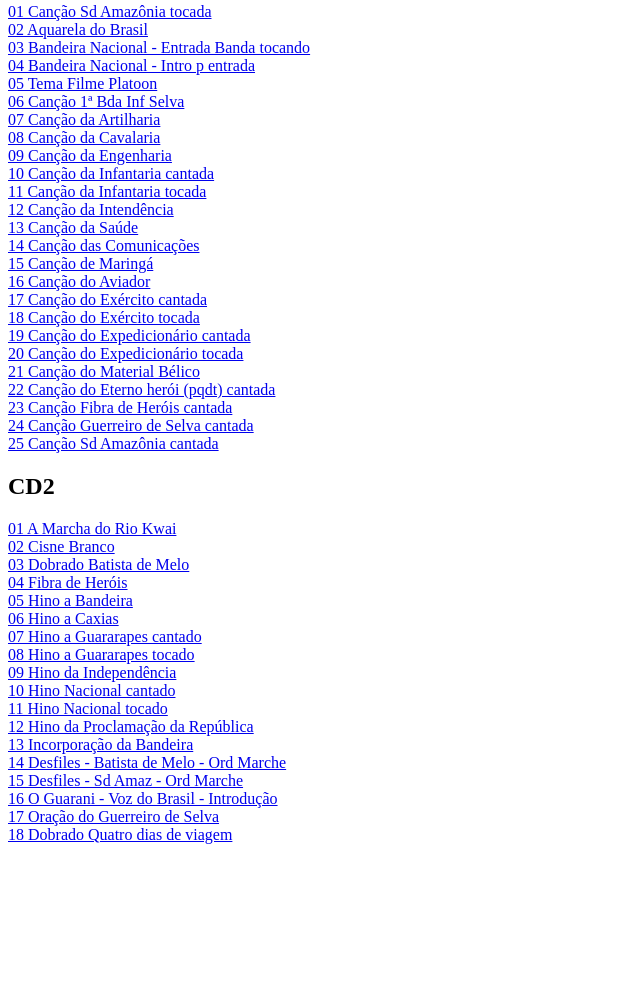
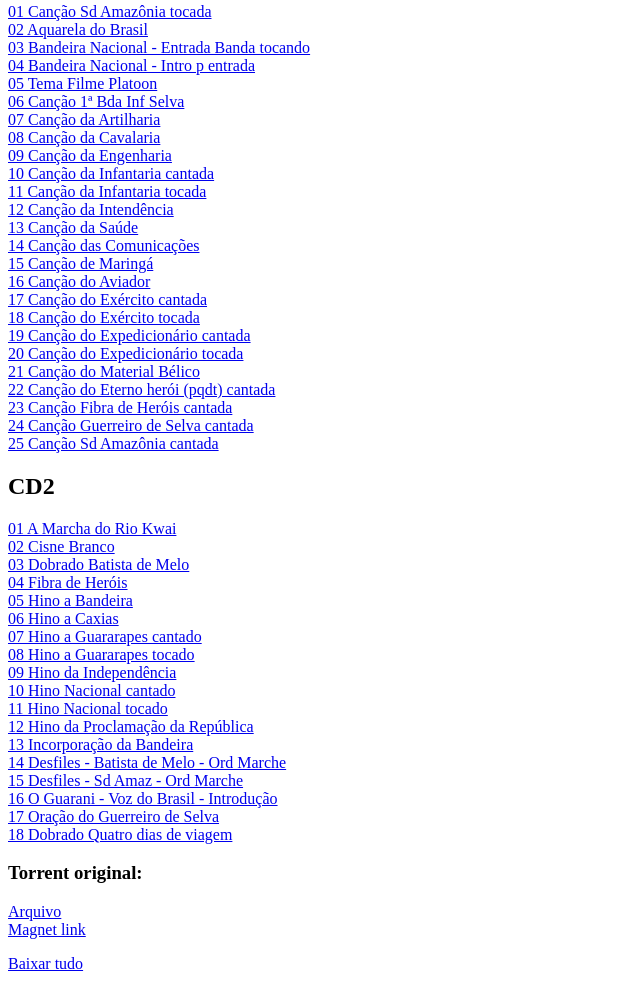
Before and after one commit to artfesg/dobrados, a plain HTML site: page index.html in a window 1280 px wide. Shown: the part 124-1113 px from the top of the page, without its empty margins (0-640 px from the left). Before the commit the page ends 984 px from the top, so only its background shows below. Drawn offline with Linux system fonts and the light colour scheme.

Commit message:
Update index.html

```diff
--- a/index.html
+++ b/index.html
@@ -52,4 +52,7 @@
         <a href="https://artfesg.github.io/dobrados/CD2/15 Desfiles - Sd Amaz - Ord Marche.mp3" target="_blank">15 Desfiles - Sd Amaz - Ord Marche</a><br>
         <a href="https://artfesg.github.io/dobrados/CD2/16 O Guarani - Voz do Brasil - Introdução.mp3" target="_blank">16 O Guarani - Voz do Brasil - Introdução</a><br>
         <a href="https://artfesg.github.io/dobrados/CD2/17 Oração do Guerreiro de Selva.mp3" target="_blank">17 Oração do Guerreiro de Selva</a><br>
-        <a href="https://artfesg.github.io/dobrados/CD2/18 Dobrado Quatro dias de viagem.mp3" target="_blank">18 Dobrado Quatro dias de viagem</a></p></p></body></html>
+        <a href="https://artfesg.github.io/dobrados/CD2/18 Dobrado Quatro dias de viagem.mp3" target="_blank">18 Dobrado Quatro dias de viagem</a></p></p>
+    <p><h3>Torrent original:</h3>
+      <p><a href="https://artfesg.github.io/dobrados/Coletânea Hinos Canções Militares.torrent">Arquivo</a><br><a href="magnet:?xt=urn:btih:16ec7e16f51b8910299d6dfb1c191560f393d0d6">Magnet link</a></p></p>
+    <p><a href="https://codeload.github.com/artfesg/dobrados/zip/master">Baixar tudo</a></p></body></html>
```
